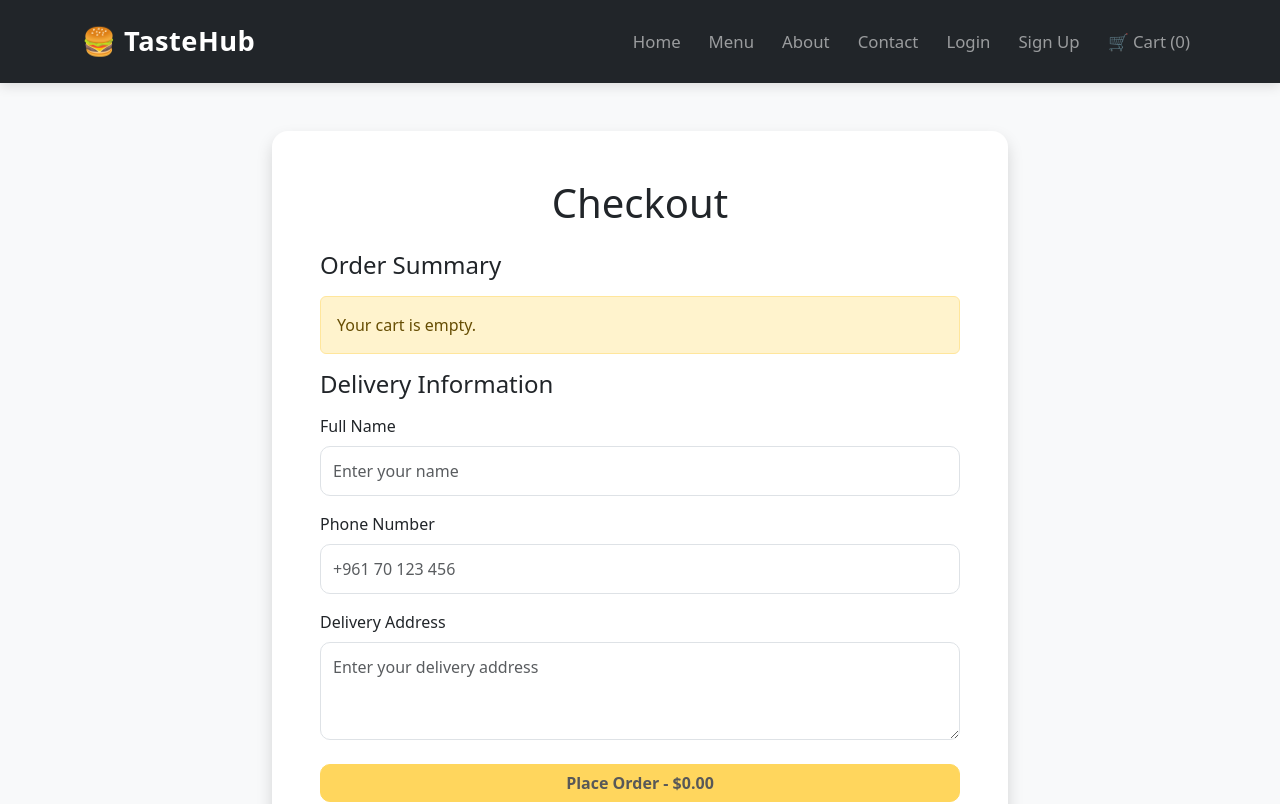
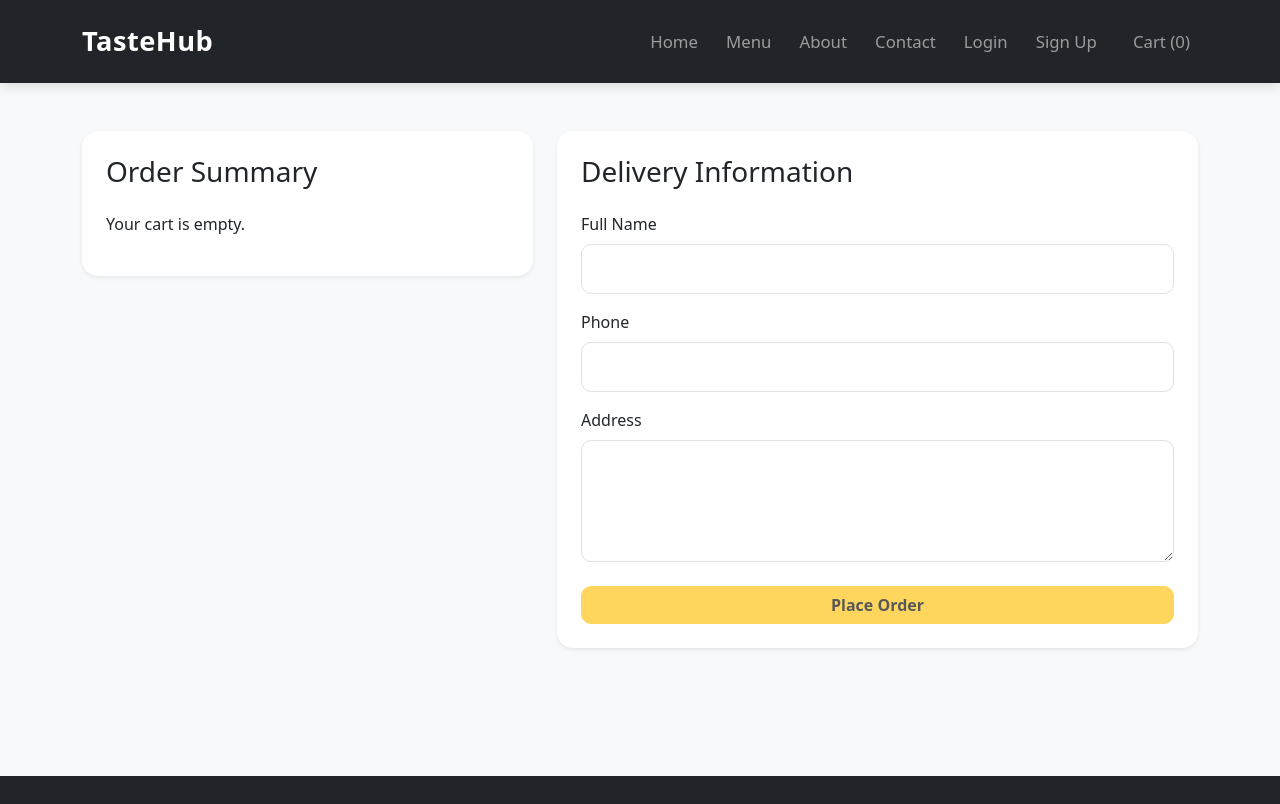
Before and after one commit to hghamlouch/tastehub-restaurant-ordering-system, a React (Vite) app: page /checkout in a window 1280 px wide. Shown: the top 804 px of the page. Built offline with nearby package versions, Linux system fonts and the light colour scheme.

Commit message:
Save order items with orders

```diff
--- a/src/components/Navbar.jsx
+++ b/src/components/Navbar.jsx
@@ -1,59 +1,55 @@
-import { Link } from "react-router-dom";
+import { useEffect, useState } from "react";
+import { Link, useNavigate } from "react-router-dom";
 
 function Navbar({ cart = [] }) {
-  let user = null;
+  const navigate = useNavigate();
+  const [user, setUser] = useState(null);
 
-  try {
+  useEffect(() => {
     const savedUser = localStorage.getItem("user");
 
     if (savedUser) {
-      user = JSON.parse(savedUser);
+      try {
+        setUser(JSON.parse(savedUser));
+      } catch {
+        setUser(null);
+      }
     }
-  } catch (error) {
-    console.error("Could not read user.");
-  }
+  }, []);
 
   const handleLogout = () => {
+    localStorage.removeItem("token");
     localStorage.removeItem("user");
-    localStorage.removeItem("token");
 
-    window.location.href = "/";
+    setUser(null);
+
+    navigate("/login");
   };
-
-  const cartCount = cart.reduce(
-    (total, item) => total + (Number(item.quantity) || 1),
-    0
-  );
 
   return (
     <nav className="navbar navbar-expand-lg navbar-dark bg-dark">
       <div className="container">
-
-        {/* Logo */}
         <Link className="navbar-brand fw-bold" to="/">
-          🍔 TasteHub
+          TasteHub
         </Link>
 
-        {/* Mobile Menu Button */}
         <button
           className="navbar-toggler"
           type="button"
           data-bs-toggle="collapse"
-          data-bs-target="#tasteHubNavbar"
-          aria-controls="tasteHubNavbar"
+          data-bs-target="#navbarNav"
+          aria-controls="navbarNav"
           aria-expanded="false"
           aria-label="Toggle navigation"
         >
           <span className="navbar-toggler-icon"></span>
         </button>
 
-        {/* Navbar Links */}
         <div
           className="collapse navbar-collapse"
-          id="tasteHubNavbar"
+          id="navbarNav"
         >
           <ul className="navbar-nav ms-auto align-items-lg-center">
-
             <li className="nav-item">
               <Link className="nav-link" to="/">
                 Home
@@ -78,26 +74,7 @@ function Navbar({ cart = [] }) {
               </Link>
             </li>
 
-            {/* Login / Logout */}
-            {user ? (
-              <>
-                <li className="nav-item">
-                  <span className="nav-link">
-                    Welcome, {user.name}
-                  </span>
-                </li>
-
-                <li className="nav-item">
-                  <button
-                    type="button"
-                    className="btn btn-link nav-link border-0"
-                    onClick={handleLogout}
-                  >
-                    Logout
-                  </button>
-                </li>
-              </>
-            ) : (
+            {!user ? (
               <>
                 <li className="nav-item">
                   <Link className="nav-link" to="/login">
@@ -111,18 +88,30 @@ function Navbar({ cart = [] }) {
                   </Link>
                 </li>
               </>
+            ) : (
+              <>
+                <li className="nav-item">
+                  <span className="nav-link text-warning">
+                    Hello, {user.name}
+                  </span>
+                </li>
+
+                <li className="nav-item">
+                  <button
+                    className="btn btn-outline-warning btn-sm ms-lg-2"
+                    onClick={handleLogout}
+                  >
+                    Logout
+                  </button>
+                </li>
+              </>
             )}
 
-            {/* Cart */}
-            <li className="nav-item">
-              <Link
-                className="nav-link"
-                to="/cart"
-              >
-                🛒 Cart ({cartCount})
+            <li className="nav-item ms-lg-2">
+              <Link className="nav-link" to="/cart">
+                Cart ({cart.length})
               </Link>
             </li>
-
           </ul>
         </div>
       </div>
--- a/src/pages/Checkout.jsx
+++ b/src/pages/Checkout.jsx
@@ -12,7 +12,6 @@ function Checkout({ cart = [], clearCart }) {
 
   const [loading, setLoading] = useState(false);
 
-  // Calculate total
   const total = cart.reduce((sum, item) => {
     const price = Number(item.price) || 0;
     const quantity = Number(item.quantity) || 1;
@@ -30,19 +29,16 @@ function Checkout({ cart = [], clearCart }) {
   const handleOrder = async (e) => {
     e.preventDefault();
 
-    // Check delivery information
     if (!form.name || !form.phone || !form.address) {
       alert("Please fill in all fields.");
       return;
     }
 
-    // Check cart
     if (cart.length === 0) {
       alert("Your cart is empty.");
       return;
     }
 
-    // Get logged-in user
     const savedUser = localStorage.getItem("user");
 
     if (!savedUser) {
@@ -55,36 +51,33 @@ function Checkout({ cart = [], clearCart }) {
 
     try {
       user = JSON.parse(savedUser);
-    } catch (error) {
-      localStorage.removeItem("user");
+    } catch {
       alert("Please login again.");
       navigate("/login");
       return;
     }
 
-    if (!user || !user.id) {
-      alert("Please login again.");
-      navigate("/login");
-      return;
-    }
-
-    const userId = user.id;
-
     try {
       setLoading(true);
 
+      const items = cart.map((item) => ({
+        name: item.name,
+        quantity: Number(item.quantity) || 1,
+        price: Number(item.price) || 0,
+      }));
+
       const response = await fetch(
-        "http://localhost:5000/api/orders",
+        "https://tastehub-restaurant-ordering-system.onrender.com/api/orders",
         {
           method: "POST",
           headers: {
             "Content-Type": "application/json",
           },
-
           body: JSON.stringify({
-            user_id: userId,
+            user_id: user.id,
             total: total,
             status: "Pending",
+            items: items,
           }),
         }
       );
@@ -96,7 +89,7 @@ function Checkout({ cart = [], clearCart }) {
         return;
       }
 
-      console.log("Order created:", data);
+      console.log("Created Order:", data);
 
       if (clearCart) {
         clearCart();
@@ -104,11 +97,9 @@ function Checkout({ cart = [], clearCart }) {
 
       navigate("/order-success");
     } catch (error) {
-      console.error("Checkout error:", error);
+      console.error("Checkout Error:", error);
 
-      alert(
-        "Cannot connect to backend. Make sure the server is running."
-      );
+      alert("Cannot connect to backend.");
     } finally {
       setLoading(false);
     }
@@ -116,68 +107,58 @@ function Checkout({ cart = [], clearCart }) {
 
   return (
     <div className="container py-5">
-      <div className="row justify-content-center">
-        <div className="col-lg-8">
-
-          <div className="card shadow border-0">
-            <div className="card-body p-4 p-md-5">
-
-              <h1 className="text-center mb-4">
-                Checkout
-              </h1>
-
-              <h4 className="mb-3">
-                Order Summary
-              </h4>
+      <div className="row g-4">
+        <div className="col-lg-5">
+          <div className="card shadow-sm border-0">
+            <div className="card-body p-4">
+              <h3 className="mb-4">Order Summary</h3>
 
               {cart.length === 0 ? (
-                <div className="alert alert-warning">
-                  Your cart is empty.
-                </div>
+                <p>Your cart is empty.</p>
               ) : (
-                <div className="mb-4">
-
+                <>
                   {cart.map((item, index) => (
                     <div
                       key={item.id || index}
-                      className="d-flex justify-content-between border-bottom py-2"
+                      className="d-flex justify-content-between mb-3"
                     >
                       <div>
-                        <strong>
-                          {item.name || item.title || "Food"}
-                        </strong>
-
+                        <strong>{item.name}</strong>
                         <div className="text-muted">
-                          Quantity: {item.quantity || 1}
+                          Qty: {item.quantity || 1}
                         </div>
                       </div>
 
-                      <div>
+                      <span>
                         $
                         {(
                           (Number(item.price) || 0) *
                           (Number(item.quantity) || 1)
                         ).toFixed(2)}
-                      </div>
+                      </span>
                     </div>
                   ))}
 
-                  <div className="d-flex justify-content-between mt-3">
-                    <h4>Total:</h4>
+                  <hr />
 
-                    <h4>
-                      ${total.toFixed(2)}
-                    </h4>
+                  <div className="d-flex justify-content-between">
+                    <strong>Total</strong>
+                    <strong>${total.toFixed(2)}</strong>
                   </div>
-                </div>
+                </>
               )}
+            </div>
+          </div>
+        </div>
 
-              <h4 className="mb-3">
+        <div className="col-lg-7">
+          <div className="card shadow-sm border-0">
+            <div className="card-body p-4">
+              <h3 className="mb-4">
                 Delivery Information
-              </h4>
+              </h3>
 
               <form onSubmit={handleOrder}>
-
                 <div className="mb-3">
                   <label className="form-label">
                     Full Name
@@ -189,58 +170,52 @@ function Checkout({ cart = [], clearCart }) {
                     name="name"
                     value={form.name}
                     onChange={handleChange}
-                    placeholder="Enter your name"
                     required
                   />
                 </div>
 
                 <div className="mb-3">
                   <label className="form-label">
-                    Phone Number
+                    Phone
                   </label>
 
                   <input
-                    type="tel"
+                    type="text"
                     className="form-control"
                     name="phone"
                     value={form.phone}
                     onChange={handleChange}
-                    placeholder="+961 70 123 456"
                     required
                   />
                 </div>
 
                 <div className="mb-4">
                   <label className="form-label">
-                    Delivery Address
+                    Address
                   </label>
 
                   <textarea
                     className="form-control"
                     name="address"
+                    rows="4"
                     value={form.address}
                     onChange={handleChange}
-                    rows="3"
-                    placeholder="Enter your delivery address"
                     required
                   />
                 </div>
 
                 <button
                   type="submit"
-                  className="btn btn-warning w-100 fw-bold"
+                  className="btn btn-warning w-100"
                   disabled={loading || cart.length === 0}
                 >
                   {loading
                     ? "Placing Order..."
-                    : `Place Order - $${total.toFixed(2)}`}
+                    : "Place Order"}
                 </button>
-
               </form>
-
             </div>
           </div>
-
         </div>
       </div>
     </div>
--- a/src/pages/Login.jsx
+++ b/src/pages/Login.jsx
@@ -24,7 +24,7 @@ function Login() {
 
     try {
       const response = await fetch(
-        "http://localhost:5000/api/auth/login",
+        "https://tastehub-restaurant-ordering-system.onrender.com/api/auth/login",
         {
           method: "POST",
           headers: {
--- a/src/pages/Signup.jsx
+++ b/src/pages/Signup.jsx
@@ -25,7 +25,7 @@ function Signup() {
 
     try {
       const response = await fetch(
-        "http://localhost:5000/api/auth/signup",
+        "https://tastehub-restaurant-ordering-system.onrender.com/api/auth/signup",
         {
           method: "POST",
           headers: {
```
Also changed, not shown: 1 other file (tests, documents, lock files or other folders).
